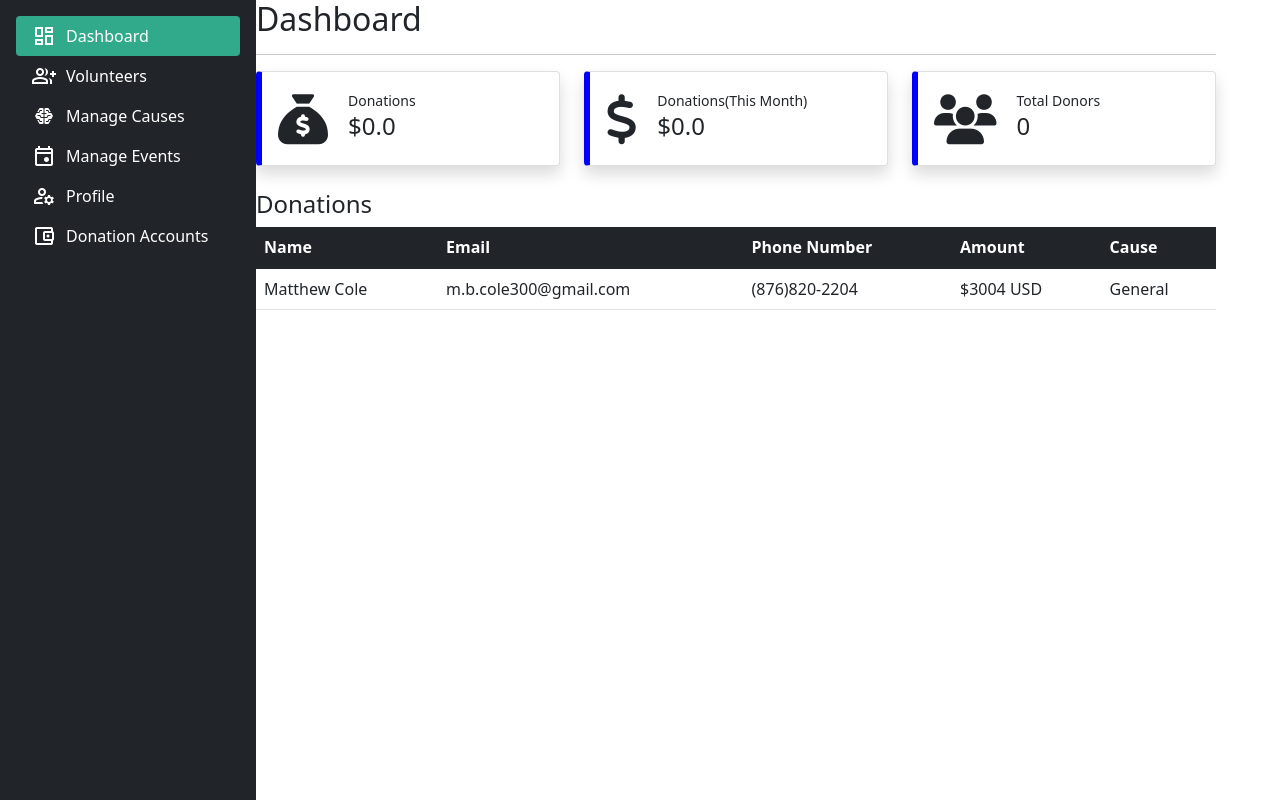
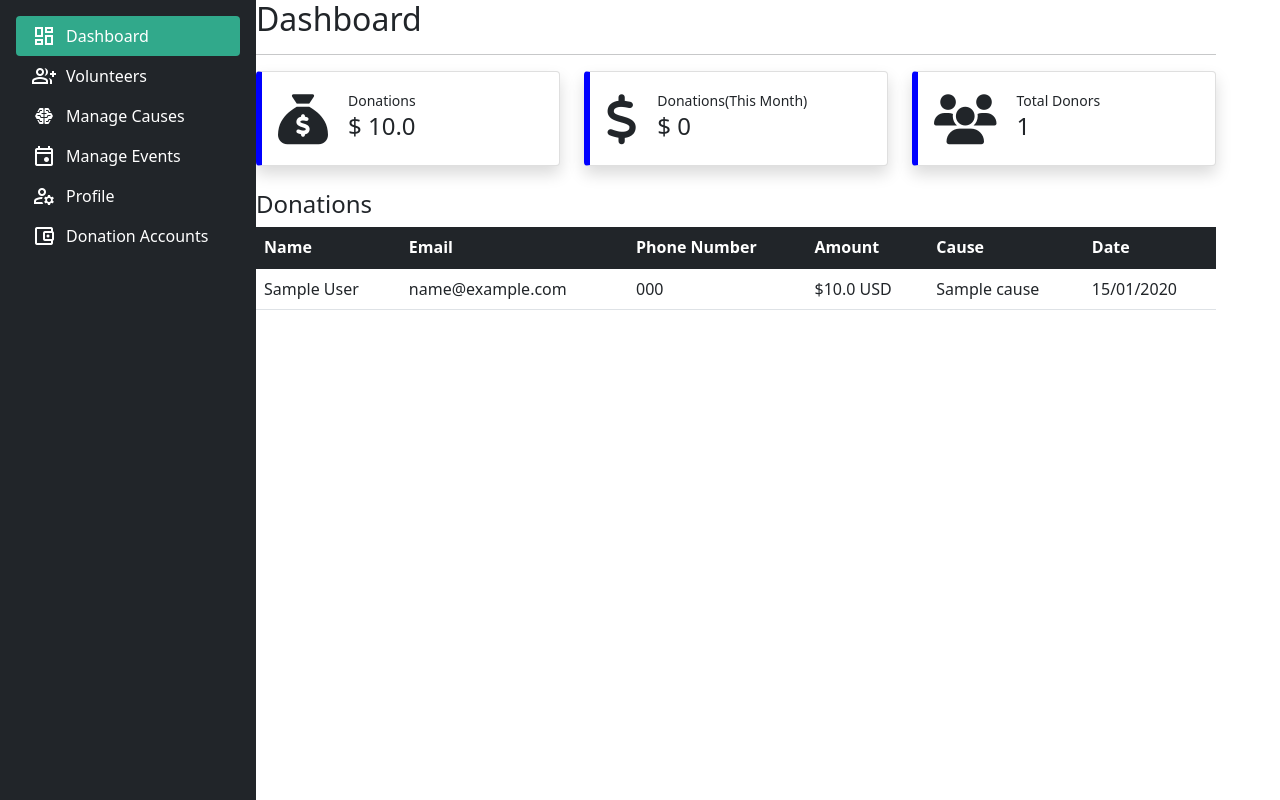
Before and after one commit to MCole-K9/LikkleDeedsOfKindess, a Django app: page /User/Dashboard in a window 1280 px wide. Run offline with Django 4.2, Linux system fonts and the light colour scheme; tables that the repository leaves empty hold one stand-in row (values such as "Sample post"); some libraries are stand-ins or nearby versions.

Commit message:
showing donation data

```diff
--- a/LikkleDeedsOfKindness/user/templates/user/Dashboard.html
+++ b/LikkleDeedsOfKindness/user/templates/user/Dashboard.html
@@ -13,7 +13,7 @@
                         <i class="fa-solid fa-sack-dollar" style="font-size: 50px"></i>
                         <div class="flex-grow-1">
                             <span class="small">Donations</span>
-                            <h4>$0.0</h4>
+                            <h4>$ {{donation_sum}}</h4>
                         </div>
 
                     </div>
@@ -25,7 +25,7 @@
                         <i class="fa-solid fa-dollar-sign" style="font-size: 50px"></i>
                         <div class="flex-grow-1">
                             <span class="small">Donations(This Month)</span>
-                            <h4>$0.0</h4>
+                            <h4>$ {{m_donation_sum}}</h4>
                         </div>
 
                     </div>
@@ -37,7 +37,7 @@
                         <i class="fa-solid fa-users" style="font-size: 50px"></i>
                         <div class="flex-grow-1">
                             <span class="small">Total Donors</span>
-                            <h4>0</h4>
+                            <h4>{{total_donors}}</h4>
                         </div>
 
                     </div>
@@ -55,16 +55,21 @@
                     <th>Phone Number</th>
                     <th>Amount</th>
                     <th>Cause</th>
+                    <th>Date</th>
                   </tr>
                 </thead>
                 <tbody>
-                    <tr>
-                        <td>Matthew Cole</td>
-                        <td>m.b.cole300@gmail.com</td>
-                        <td>(876)820-2204</td>
-                        <td>$3004 USD</td>
-                        <td>General</td>
-                    </tr>
+                    {% for donation in donations %}
+                        <tr>
+                            <td>{{donation.donor}}</td>
+                            <td>{{donation.donor.email}}</td>
+                            <td>{{donation.donor.phone_number}}</td>
+                            <td>${{donation.amount}} USD</td>
+                            <td>{% if donation.cause %} {{donation.cause}} {% else %} General {% endif %}</td>
+                            <td>{{donation.date|date:"d/m/Y"}}</td>
+                        </tr>
+                    {% endfor %}
+
                 </tbody>
               </table>
         </div>
--- a/LikkleDeedsOfKindness/user/views.py
+++ b/LikkleDeedsOfKindness/user/views.py
@@ -6,11 +6,35 @@ from django.urls import reverse
 from cause.models import Cause, Event
 from project.models import Project, ProjectImage
 from volunteer.models import EventVolunteer, AdminVolunteer, GeneralVolunteer
+from donate.models import Donation, Donor
 
 # Create your views here.
 
 def dashboard(request):
-    return render(request, "Dashboard.html", {})
+
+    month = datetime.datetime.now().month
+
+    donations = Donation.objects.all().order_by("date")[::-1]
+    m_donations = Donation.objects.filter(date__month=month)
+
+    donation_sum = 0
+    m_donation_sum = 0
+
+
+    for donation in donations:
+        donation_sum += donation.amount
+
+    for donation in m_donations:
+        m_donation_sum += donation.amount
+
+    context = {
+        "donations": donations,
+        "total_donors": Donor.objects.count(),
+        "donation_sum": donation_sum,
+        "m_donation_sum": m_donation_sum,
+
+    }
+    return render(request, "Dashboard.html", context)
 
 def volunteers(request):
     now = datetime.datetime.now()
```
